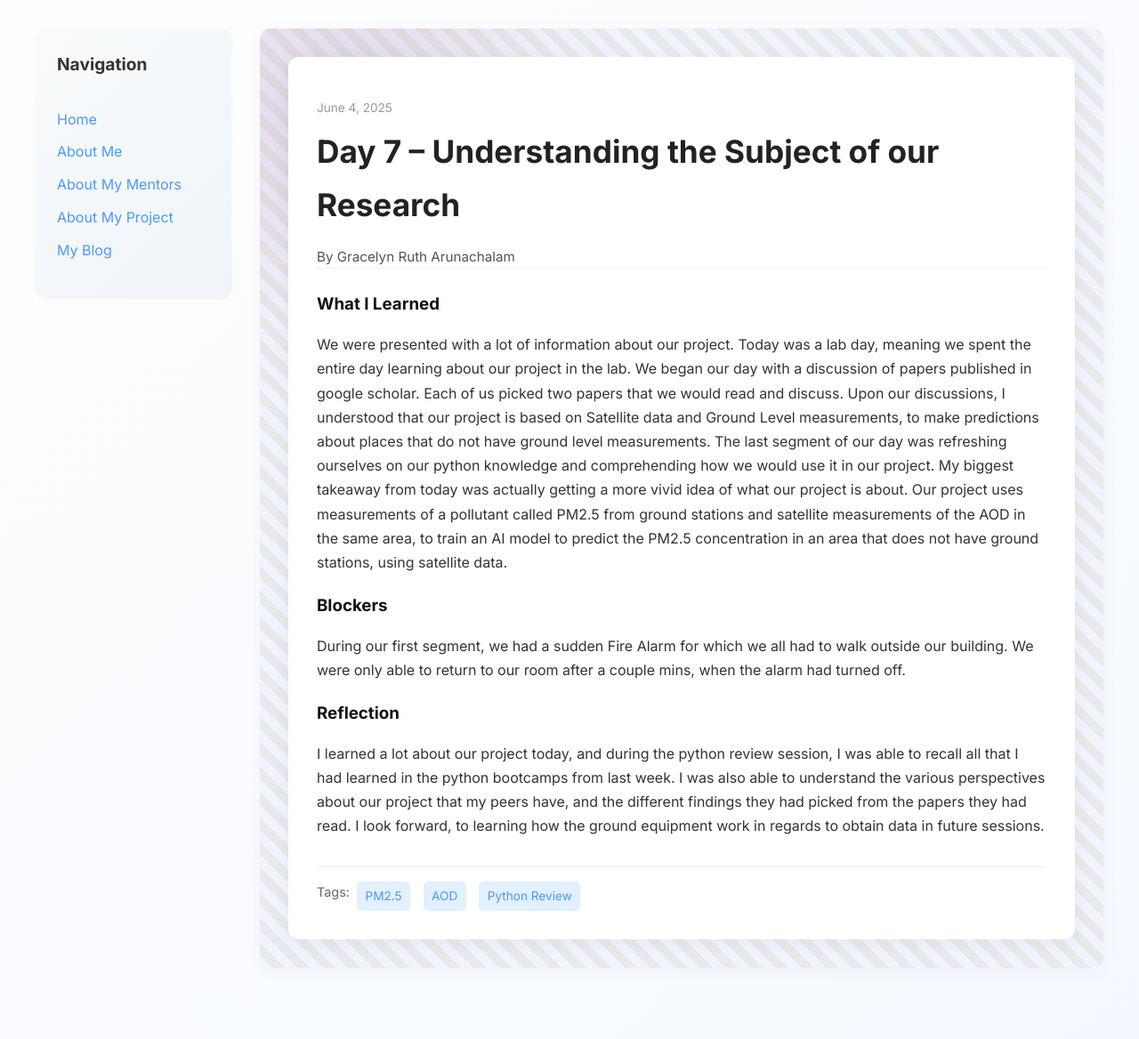
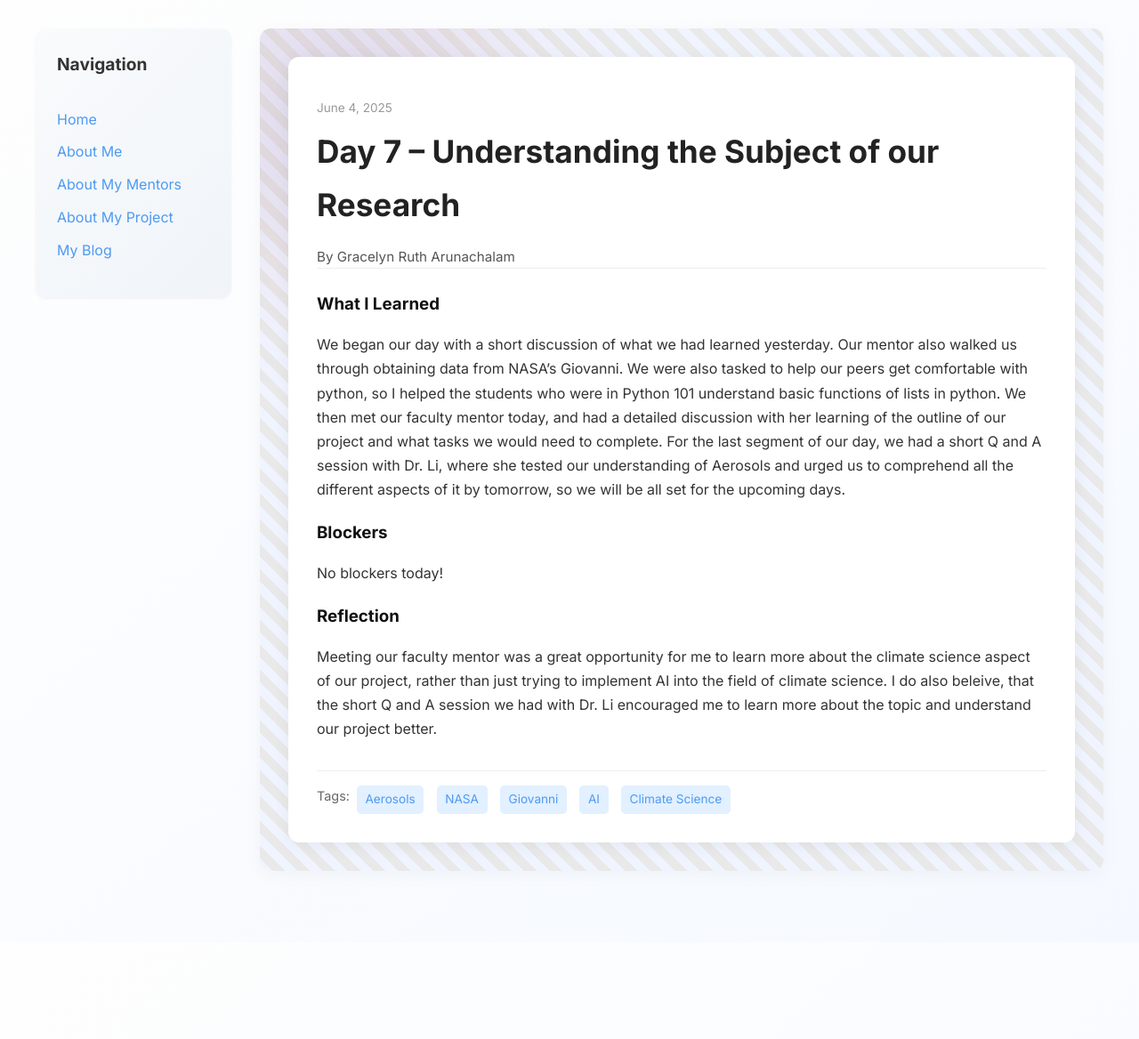
Before and after one commit to GracelynRuth/GracelynRuth.github.io, a Jekyll site: the page built from _posts/2025-06-04-day-7.md, in a window 1280 px wide. Shown: the whole page at 89% size. Built offline with Jekyll 4.4.1, drawn with Linux system fonts in a browser that asks for light colours; after the commit the page ends 1059 px from its top, so only the background shows below that.

Commit message:
Update 2025-06-04-day-7.md

```diff
--- a/_posts/2025-06-04-day-7.md
+++ b/_posts/2025-06-04-day-7.md
@@ -4,14 +4,14 @@ title: "Day 7 – Understanding the Subject of our Research"
 date: 2025-06-04
 author: Gracelyn Ruth Arunachalam
 permalink: /day7.html
-tags: ["PM2.5", "AOD", "Python Review"]
+tags: ["Aerosols", "NASA", "Giovanni", "AI", "Climate Science"]
 
 what_i_learned: |
-  We were presented with a lot of information about our project. Today was a lab day, meaning we spent the entire day learning about our project in the lab. We began our day with a discussion of papers published in google scholar. Each of us picked two papers that we would read and discuss. Upon our discussions, I understood that our project is based on Satellite data and Ground Level measurements, to make predictions about places that do not have ground level measurements. The last segment of our day was refreshing ourselves on our python knowledge and comprehending how we would use it in our project. My biggest takeaway from today was actually getting a more vivid idea of what our project is about. Our project uses measurements of a pollutant called PM2.5 from ground stations and satellite measurements of the AOD in the same area, to train an AI model to predict the PM2.5 concentration in an area that does not have ground stations, using satellite data.
+  We began our day with a short discussion of what we had learned yesterday. Our mentor also walked us through obtaining data from NASA's Giovanni. We were also tasked to help our peers get comfortable with python, so I helped the students who were in Python 101 understand basic functions of lists in python. We then met our faculty mentor today, and had a detailed discussion with her learning of the outline of our project and what tasks we would need to complete. For the last segment of our day, we had a short Q and A session with Dr. Li, where she tested our understanding of Aerosols and urged us to comprehend all the different aspects of it by tomorrow, so we will be all set for the upcoming days.
 
 blockers: |
-  During our first segment, we had a sudden Fire Alarm for which we all had to walk outside our building. We were only able to return to our room after a couple mins, when the alarm had turned off.
+  No blockers today!
 
 reflection: |
-   I learned a lot about our project today, and during the python review session, I was able to recall all that I had learned in the python bootcamps from last week. I was also able to understand the various perspectives about our project that my peers have, and the different findings they had picked from the papers they had read. I look forward, to learning how the ground equipment work in regards to obtain data in future sessions.
+  Meeting our faculty mentor was a great opportunity for me to learn more about the climate science aspect of our project, rather than just trying to implement AI into the field of climate science. I do also beleive, that the short Q and A session we had with Dr. Li encouraged me to learn more about the topic and understand our project better.
 ---
```
